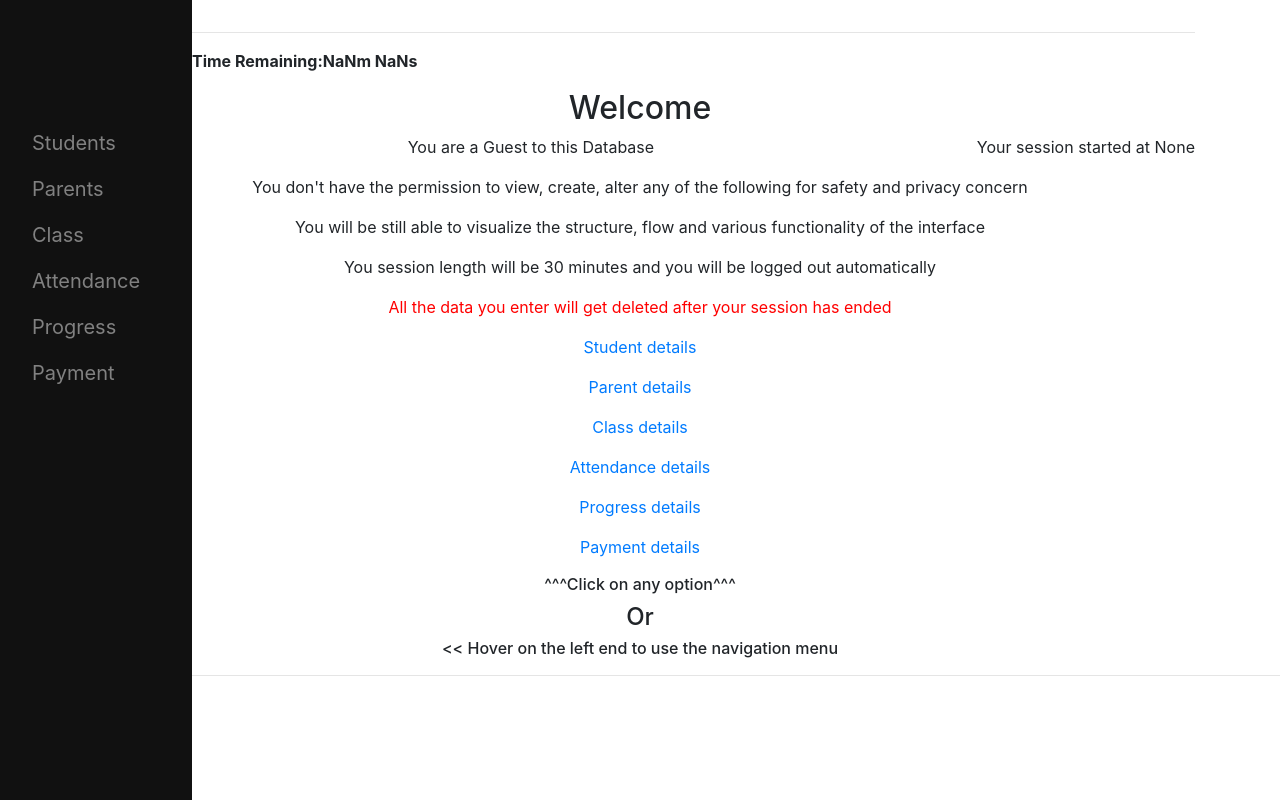
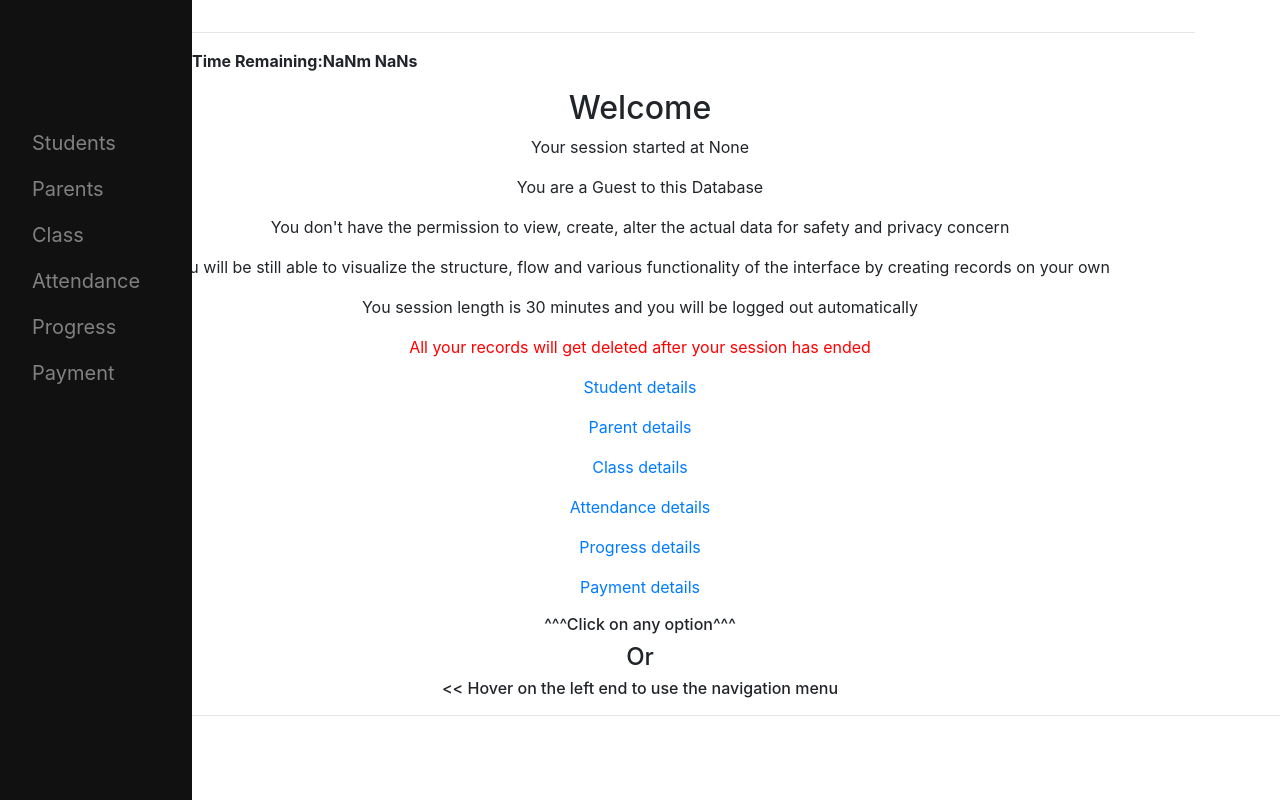
Before and after one commit to rajocular/MartialArtsClub, a Django app: page /guest_home in a window 1280 px wide. Run offline with Django 3.2, Linux system fonts and the light colour scheme; some libraries are stand-ins or nearby versions.

Commit message:
admin_login.html updated

```diff
--- a/karate/templates/karate/admin_login.html
+++ b/karate/templates/karate/admin_login.html
@@ -25,9 +25,11 @@
             </form>
             <a href="{% url 'karate:reset_password' %}">Forgot Password?</a>
     </div>
+    <div class="text-center">
     <a href="#" class="nav-link" onclick="guest_display()">&rarr;More options</a>
         <div id="display_info" style="display: none">
             <p>Are you not the admin to this site?<br>Choose Guest Login.. You will be able to create and manipulate your own records<br><b>Note: The records you create will not be stored forever</b></p>
             <a href="{% url 'karate:guest_home' %}"><button class="btn btn-info" type="button">Guest Login</button> </a>
         </div>
+    </div>
 {% endblock %}
--- a/karate/templates/karate/home_page.html
+++ b/karate/templates/karate/home_page.html
@@ -35,12 +35,12 @@
             <p>You are the Admin to this Database</p>
             <p>You have the permission to view, create, alter the following</p>
         {% else %}
-            <p style="float: right">Your session started at {{ start_time }}</p>
+            <p>Your session started at {{ start_time }}</p>
             <p>You are a Guest to this Database</p>
-            <p>You don't have the permission to view, create, alter any of the following for safety and privacy concern</p>
-            <p>You will be still able to visualize the structure, flow and various functionality of the interface</p>
-            <p>You session length will be 30 minutes and you will be logged out automatically</p>
-            <p style="color: red">All the data you enter will get deleted after your session has ended</p>
+            <p>You don't have the permission to view, create, alter the actual data for safety and privacy concern</p>
+            <p>You will be still able to visualize the structure, flow and various functionality of the interface by creating records on your own</p>
+            <p>You session length is 30 minutes and you will be logged out automatically</p>
+            <p style="color: red">All your records will get deleted after your session has ended</p>
         {% endif %}
         <p><a href="{% url 'karate:student_details' %}">Student details</a></p>
         <p><a href="{% url 'karate:parent_details' %}">Parent details</a></p>
```
